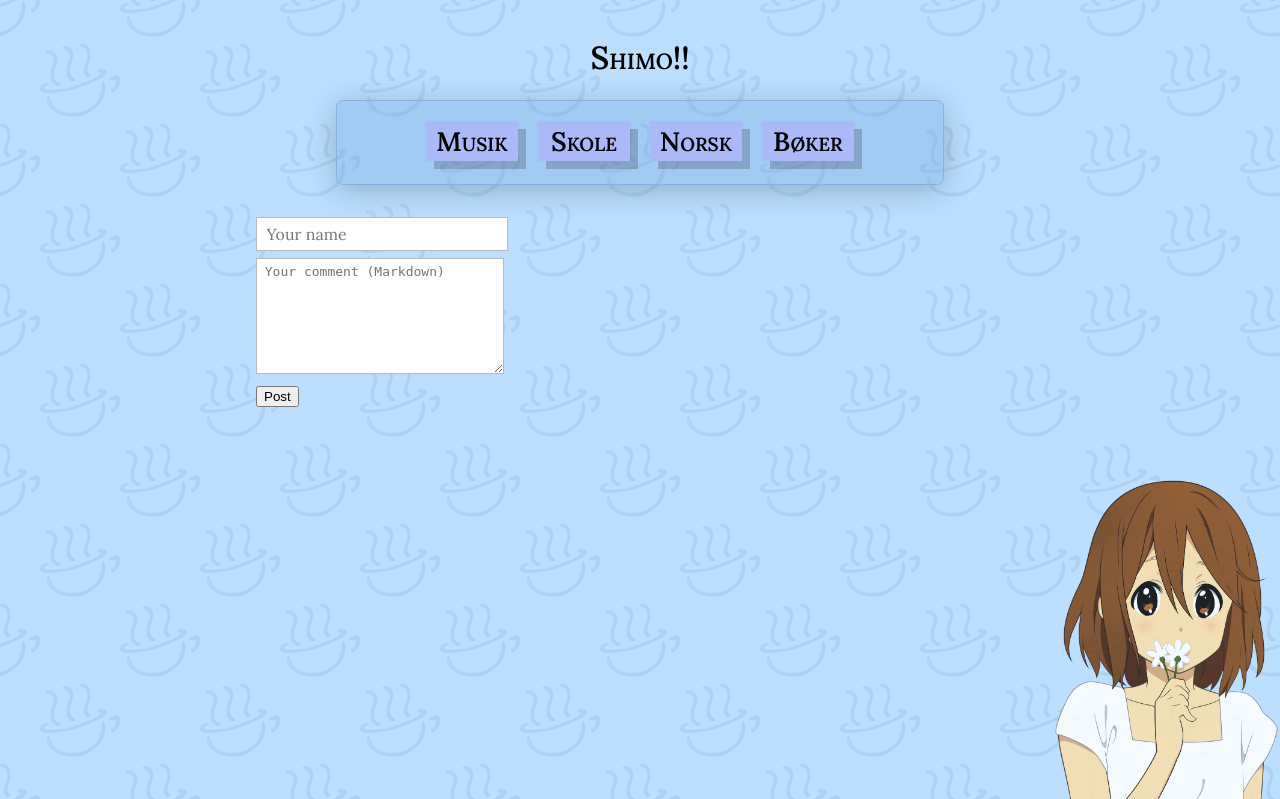
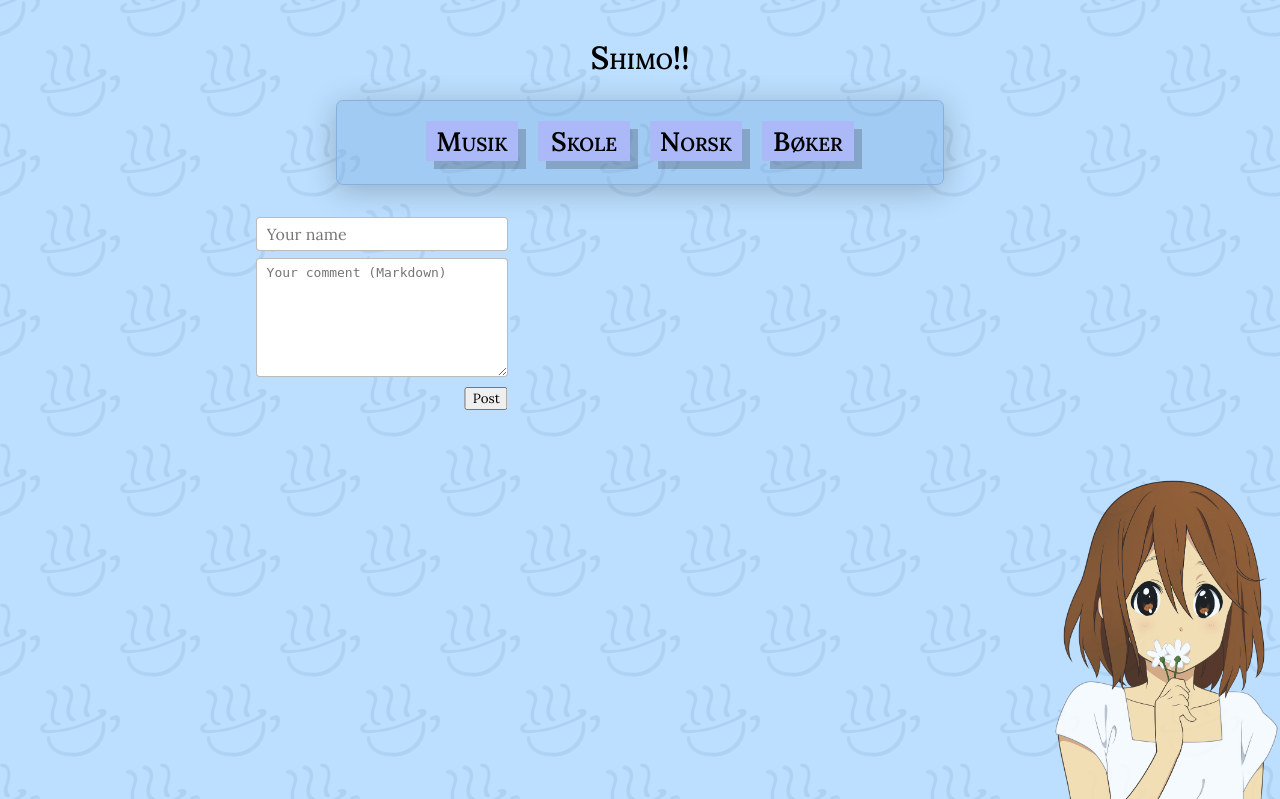
Before and after one commit to Shiimoe/shii.moe, a Flask app: page /guestbook in a window 1280 px wide. Shown: the top 799 px of the page. Run offline with Flask 2, Linux system fonts and the light colour scheme; parts of the project's set-up code (start-up, migrations or seed data) failed here and were passed over.

Commit message:
Style guestbook.

```diff
--- a/templates/guestbook.html
+++ b/templates/guestbook.html
@@ -15,10 +15,10 @@
             color: #0007;
         }
         .comment-text {
-            margin-top: 0.5em;
+            margin-top: 0.5rem;
         }
         .comments {
-            margin-top: 3em;
+            margin-top: 3rem;
         }
 		.comments a {
 			color: #4e87bd;
@@ -44,22 +44,31 @@
 		}
         .input {
             font-family: 'Lora', serif;
-            padding: 0.4em 0.6em;
+            padding: 0.4rem 0.6rem;
             font-size: 1em;
             width: 30%;
             border: 1px solid #0004;
+			border-radius: 3pt;
         }
         .comment-input {
 			font-family: monospace;
-            width: 30%;
             height: 8em;
             margin: 0.5em 0em;
         }
         .comment {
-            margin: 2em 0 1.5em 0;
+			margin: 2rem 0 1.5rem 0;
+			background: #00000005;
+			padding: 0.7rem 1.2rem 0 1.2rem;
+			border-bottom: 3pt solid #0000001a;
         }
 		.comment-text p:nth-child(1) {
 			margin-top: 0;
+		}
+		input[type="submit"] {
+			margin-left: 30%;
+			font-family: inherit;
+			transform-origin: left;
+			transform: translateX(-50%);
 		}
         .error {
             margin: 1em 0 2em 0;
@@ -145,7 +154,6 @@
             <div class="comment-text" style="font-size: 120%;">
 				{{ comment['comment'] | safe }}
 			</div>
-            <hr style="border: none; height: 3pt; background: #0002;" />
         </div>
         {% endfor %}
     </div>
```
